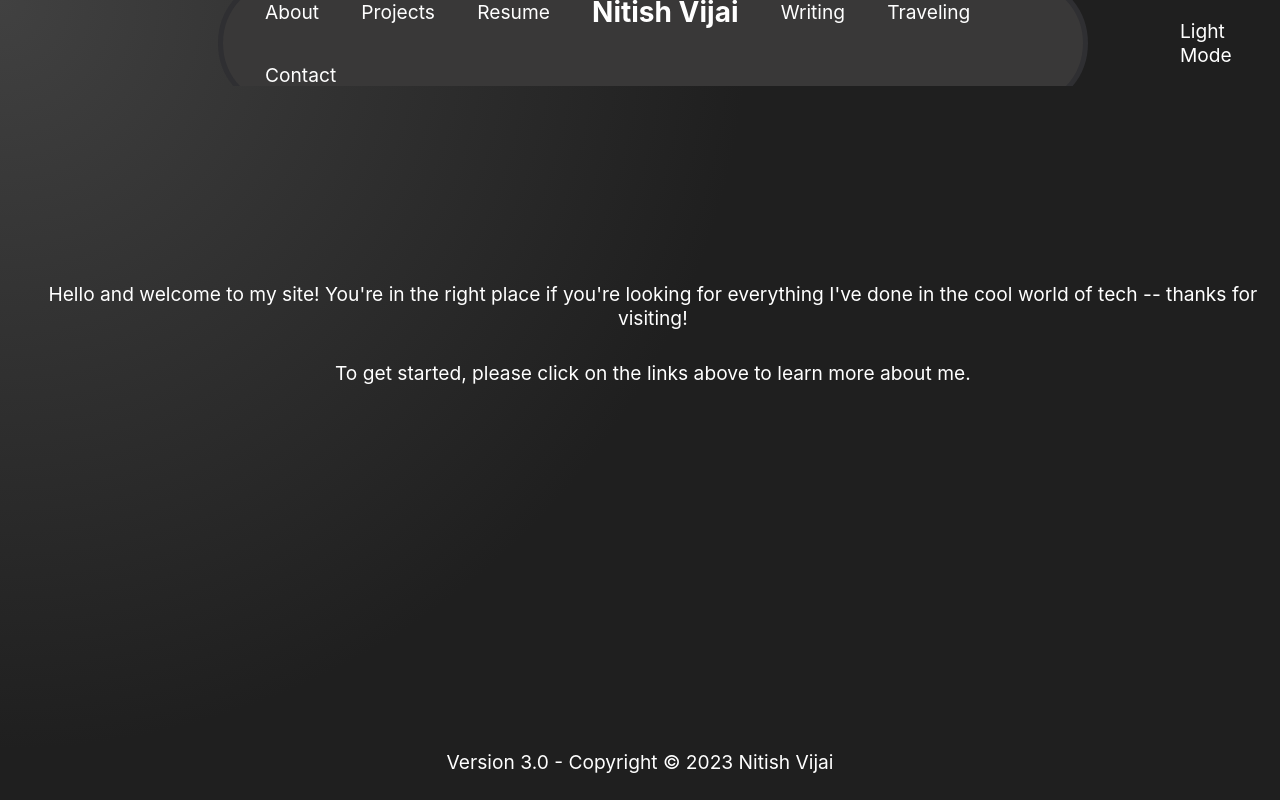
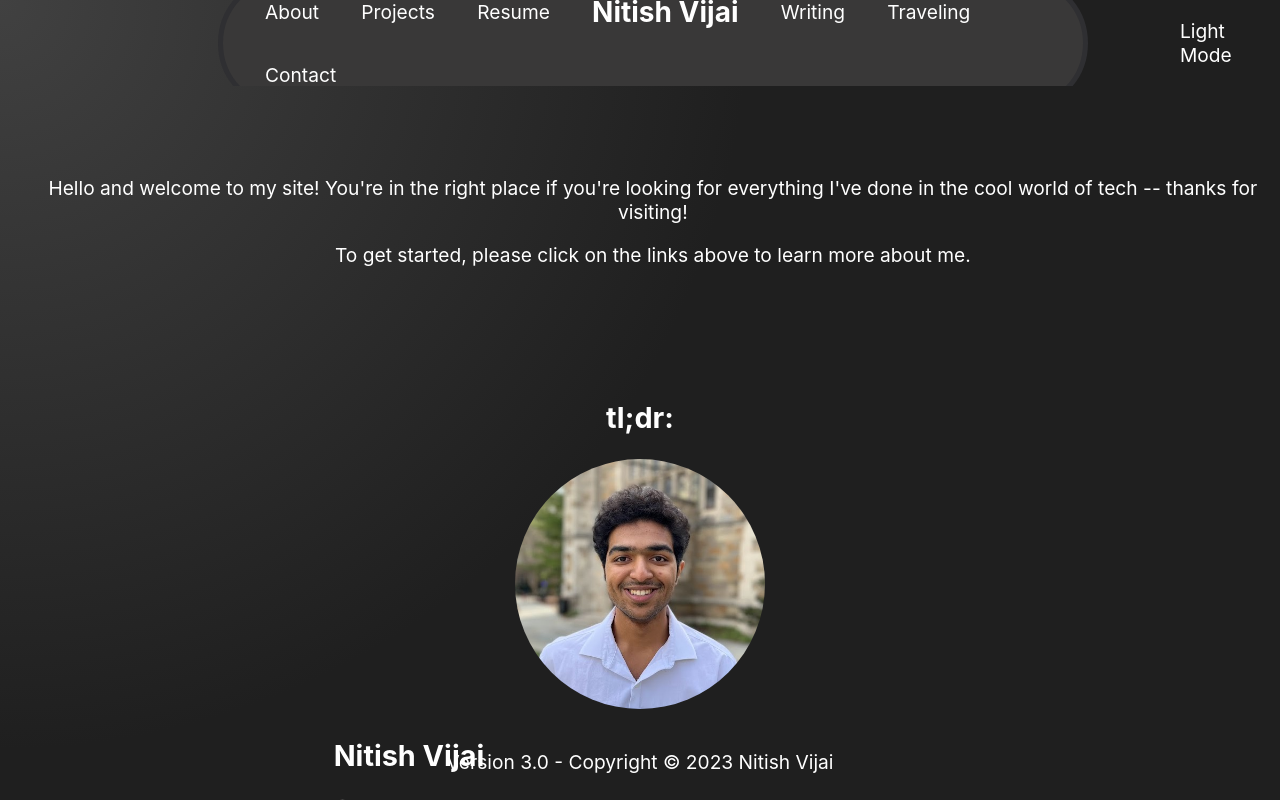
Before and after one commit to nitishvijai/nitish-website-v3, a React (Create React App) app: page / in a window 1280 px wide. Built offline with nearby package versions, Linux system fonts and the light colour scheme.

Commit message:
Added a tldr to home page

```diff
--- a/src/components/Home/Home.js
+++ b/src/components/Home/Home.js
@@ -15,8 +15,22 @@ const Home = () => {
   return (
     <div className="Home gradient" onMouseMove={(e) => moveGradient(e)}>
       <Navbar />
-      <p className={styles.message}>Hello and welcome to my site! You're in the right place if you're looking for everything I've done in the cool world of tech -- thanks for visiting!</p>
-      <p className={styles.message}>To get started, please click on the links above to learn more about me.</p>
+      <div id={styles.main}>
+        <p className={styles.message}>Hello and welcome to my site! You're in the right place if you're looking for everything I've done in the cool world of tech -- thanks for visiting!</p>
+        <p className={styles.message}>To get started, please click on the links above to learn more about me.</p>
+      </div>
+      <div id={styles.tldr}>
+        <h2>tl;dr:</h2>
+        <div id={styles.left}>
+          <img src="/Nitish_2022.jpg" className={styles.headshot} />
+        </div>
+        <div id={styles.right}>
+          <h2 className={styles.fact}>&nbsp;&nbsp;Nitish Vijai</h2>
+          <p  className={styles.fact}>📚 B.S.E. Computer Science and Data Science @ University of Michigan</p>
+          <p  className={styles.fact}>🖥️ Incoming Associate Software Engineer @ Capital One</p>
+        </div>
+
+      </div>
       <Footer />
     </div>
   );
--- a/src/components/Home/Home.module.css
+++ b/src/components/Home/Home.module.css
@@ -47,7 +47,34 @@
   .message {
     text-align: center;
     position: relative;
-    top: 25%;
-    transform: translate(-50%, -50%);
-    left: 50%;
   }
+
+  #main {
+    margin-top: 7%;
+  }
+
+  #tldr {
+    padding-top: 7%;
+    text-align: center;
+    width: 50%;
+    margin: 0 auto;
+  }
+
+  .headshot {
+    border-radius: 50%;
+    height: 250px;
+    text-align: center;
+    position: relative;
+  }
+
+  #left {
+    display: inline-block;
+  }
+
+  #right {
+    display: inline-block;
+  }
+
+  .fact {
+    text-align: left;
+  }
```
Also changed, not shown: public/Nitish_2022.jpg (added).
